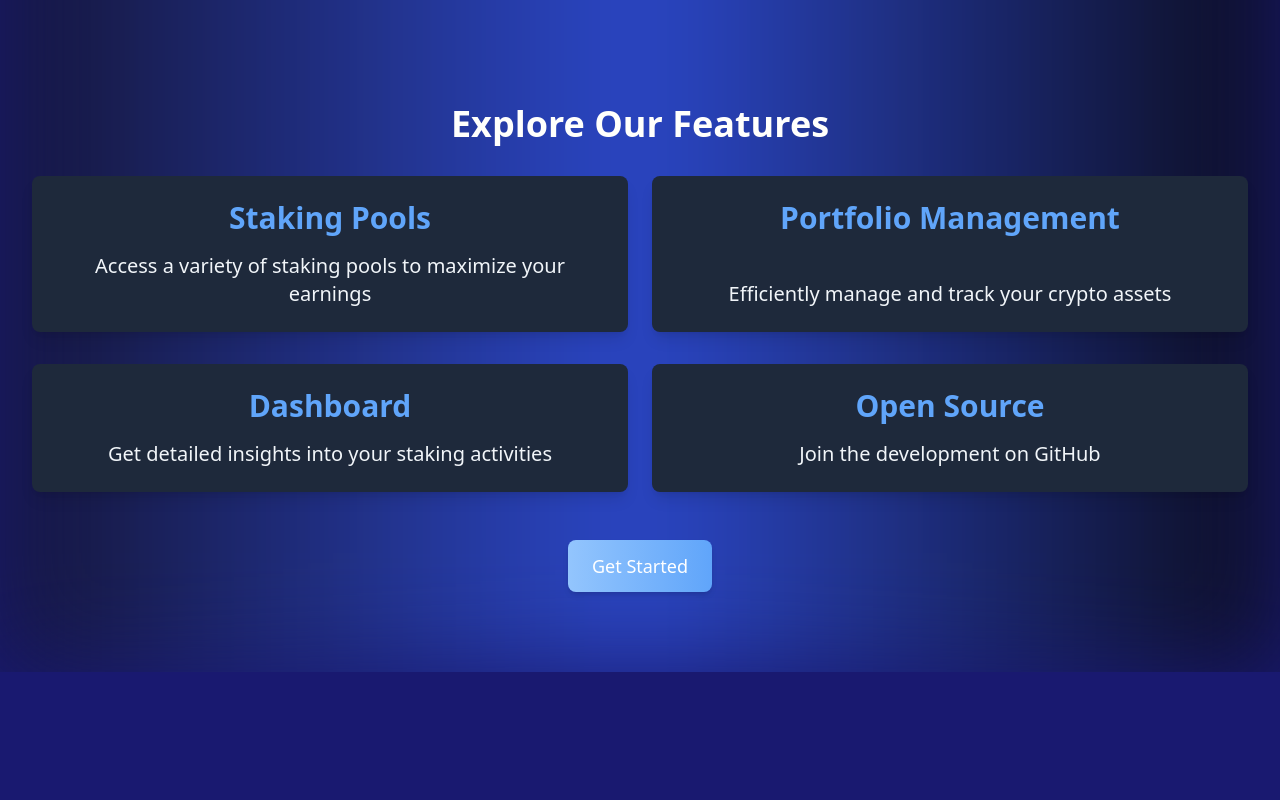
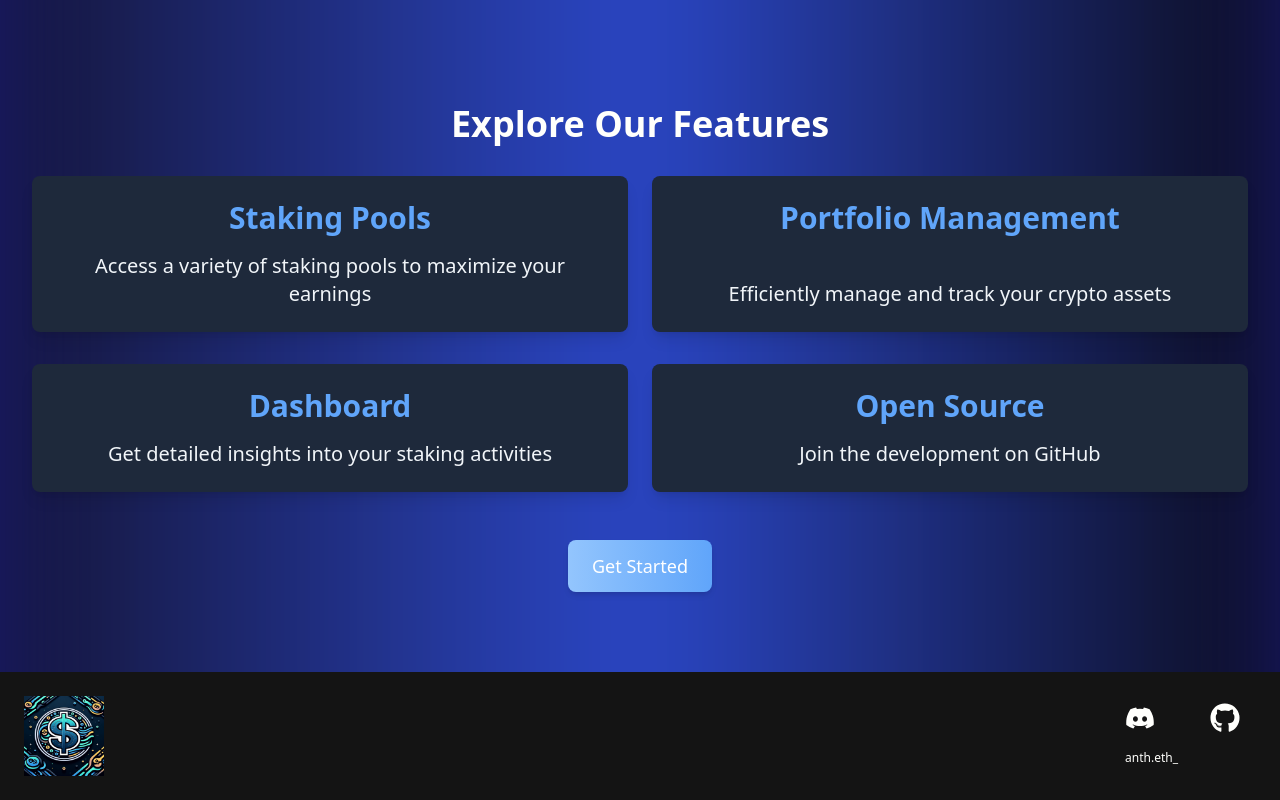
Before and after one commit to anth-riv/StakeStream, a Next.js app: page / in a window 1280 px wide. Shown: the part 1064-1864 px from the top of the page. Before the commit the page ends 1736 px from the top, so only its background shows below. Built offline with nearby package versions, Linux system fonts and the light colour scheme.

Commit message:
Added react-icons library and implemented footer

```diff
--- a/package.json
+++ b/package.json
@@ -12,7 +12,8 @@
     "ethers": "^6.9.0",
     "next": "14.0.4",
     "react": "^18",
-    "react-dom": "^18"
+    "react-dom": "^18",
+    "react-icons": "^4.12.0"
   },
   "devDependencies": {
     "@types/node": "^20",
--- /dev/null
+++ b/src/components/Footer.tsx
@@ -0,0 +1,36 @@
+import Image from 'next/image';
+import { FaDiscord, FaGithub } from 'react-icons/fa';
+
+const Footer = () => {
+  return (
+    <footer className="bg-dark text-light p-6">
+      <div className="container mx-auto flex flex-col items-center justify-between md:flex-row">
+        <div className="mb-4 md:mb-0">
+          <Image src="/StreamStaking-logo.png" alt="Logo" width={80} height={80} />
+        </div>
+
+        <div className="flex">
+          <a
+            href="https://discord.gg/yourdiscordlink"
+            target="_blank"
+            rel="noopener noreferrer"
+            className="text-3xl mx-4 hover:scale-110 transition-transform"
+          >
+            <FaDiscord className="text-3xl" />
+            <span className="text-xs mt-1">anth.eth_</span>
+          </a>
+          <a
+            href="https://github.com/anth-riv/StakeStream"
+            target="_blank"
+            rel="noopener noreferrer"
+            className="text-3xl mx-4 hover:scale-110 transition-transform"
+          >
+            <FaGithub />
+          </a>
+        </div>
+      </div>
+    </footer>
+  );
+};
+
+export default Footer;
--- a/src/pages/index.tsx
+++ b/src/pages/index.tsx
@@ -1,11 +1,13 @@
 import Layout from '../components/Layout';
 import LandingSection from '../components/LandingSection';
 import StakingPools from '../components/StakingPools';
+import Footer from '../components/Footer';
 
 export default function Home() {
   return (
     <Layout>
       <LandingSection />
+      <Footer />
     </Layout>
   );
 }
--- a/src/styles/globals.css
+++ b/src/styles/globals.css
@@ -26,19 +26,18 @@ body {
   transition: all 0.25s ease-out;
 }
 
-
 .card {
-  background-color: #1E293B; /* Bleu foncé */
-  color: #F1F5F9; /* Blanc cassé */
+  background-color: #1E293B;
+  color: #F1F5F9;
   display: flex;
   flex-direction: column;
   justify-content: space-between;
 }
 
 .card h3 {
-  color: #60A5FA; /* Bleu clair */
+  color: #60A5FA;
 }
 
 .card:hover {
-  background-color: #334155; /* Gris foncé */
+  background-color: #334155;
 }
```
Also changed, not shown: 1 other file (tests, documents, lock files or other folders).
